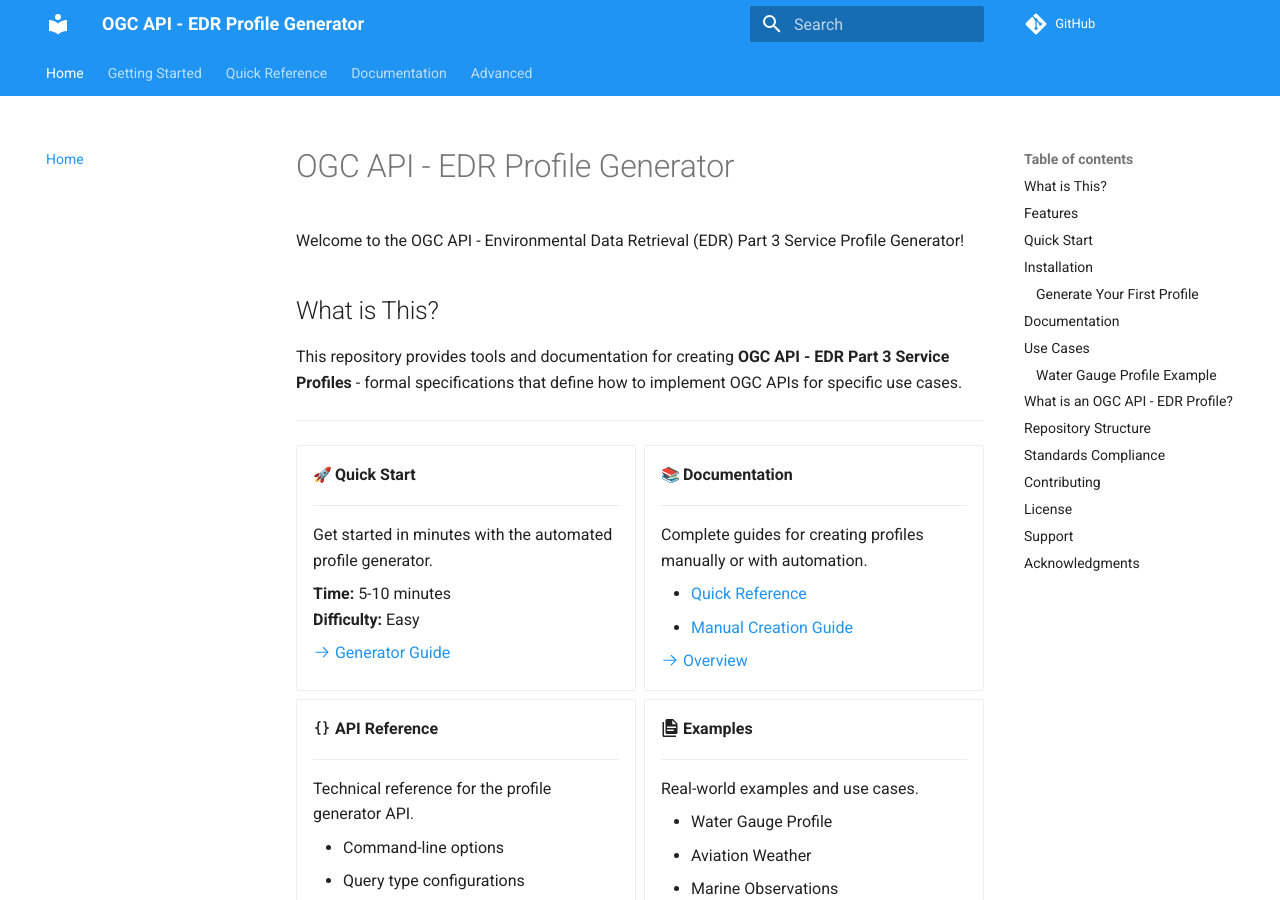
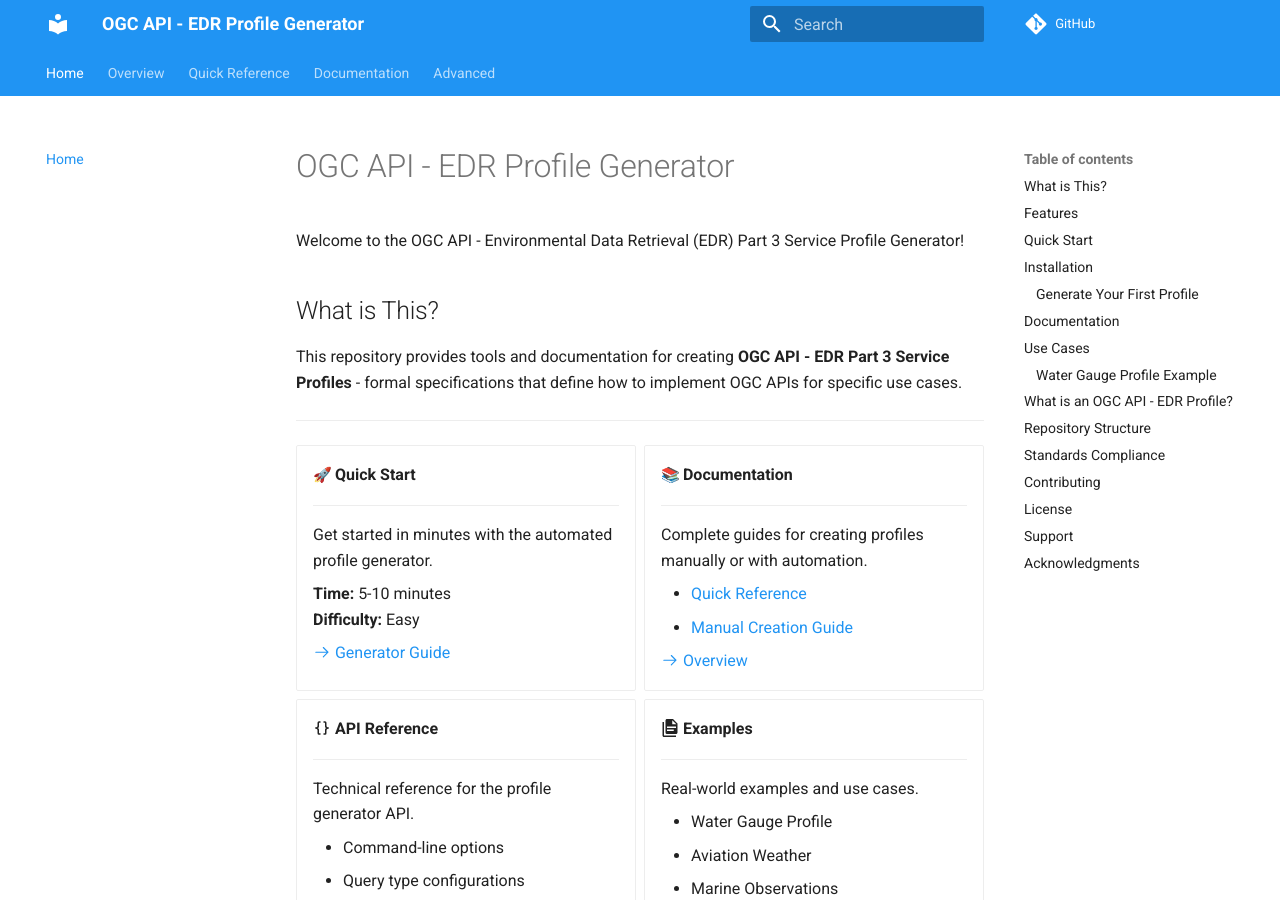
Before and after one commit to ShaneMill1/OGC-Service-Profile-Creation, an MkDocs documentation site: the page built from docs/index.md, in a window 1280 px wide and 900 px high. Built offline with MkDocs 1.6.1 and Material for MkDocs 9.7.7, drawn with Linux system fonts in a browser that asks for light colours; emoji names are drawn with the system emoji font; comment, search, counter and statistics services are not loaded.

Commit message:
Revert to Overview label for README navigation

```diff
--- a/mkdocs.yml
+++ b/mkdocs.yml
@@ -21,7 +21,7 @@ theme:
 
 nav:
   - Home: index.md
-  - Getting Started: README.md
+  - Overview: README.md
   - Quick Reference: QUICK_REFERENCE.md
   - Documentation:
       - Generator Guide: GENERATOR_GUIDE.md
```
